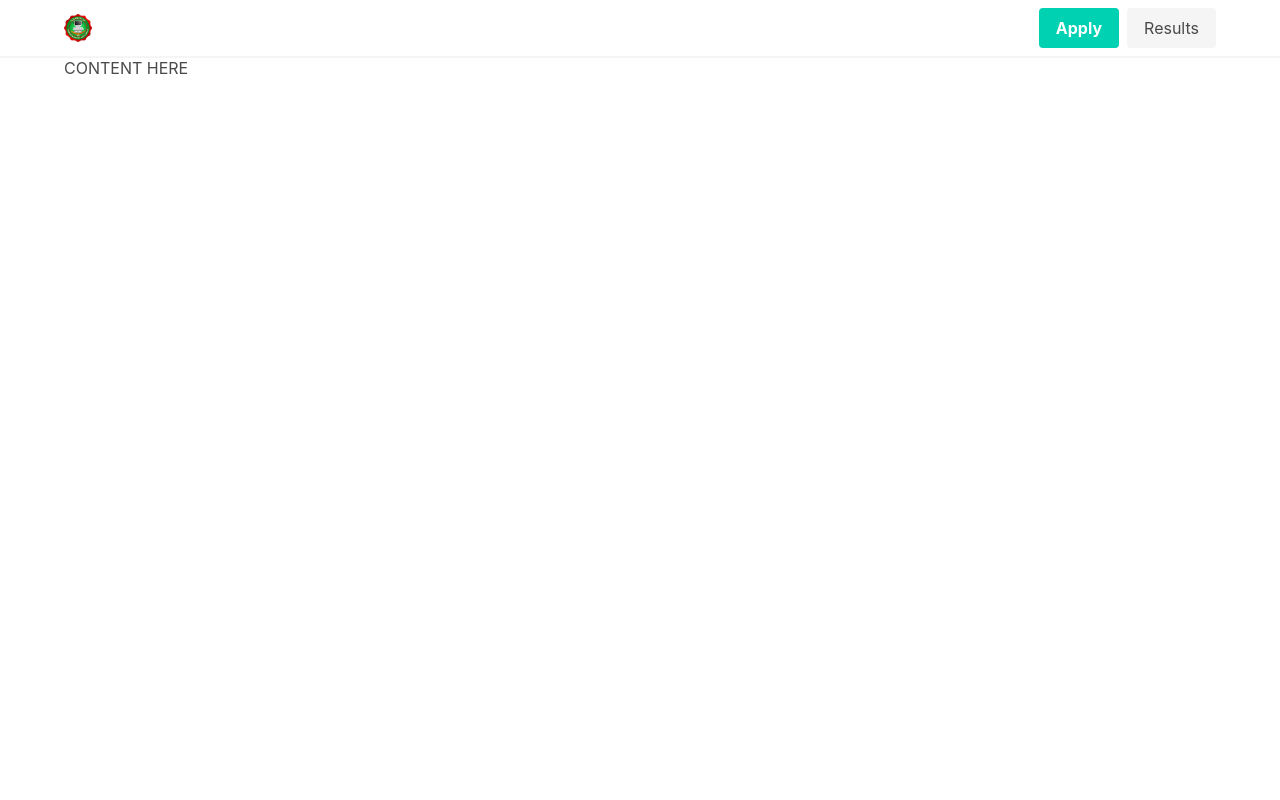
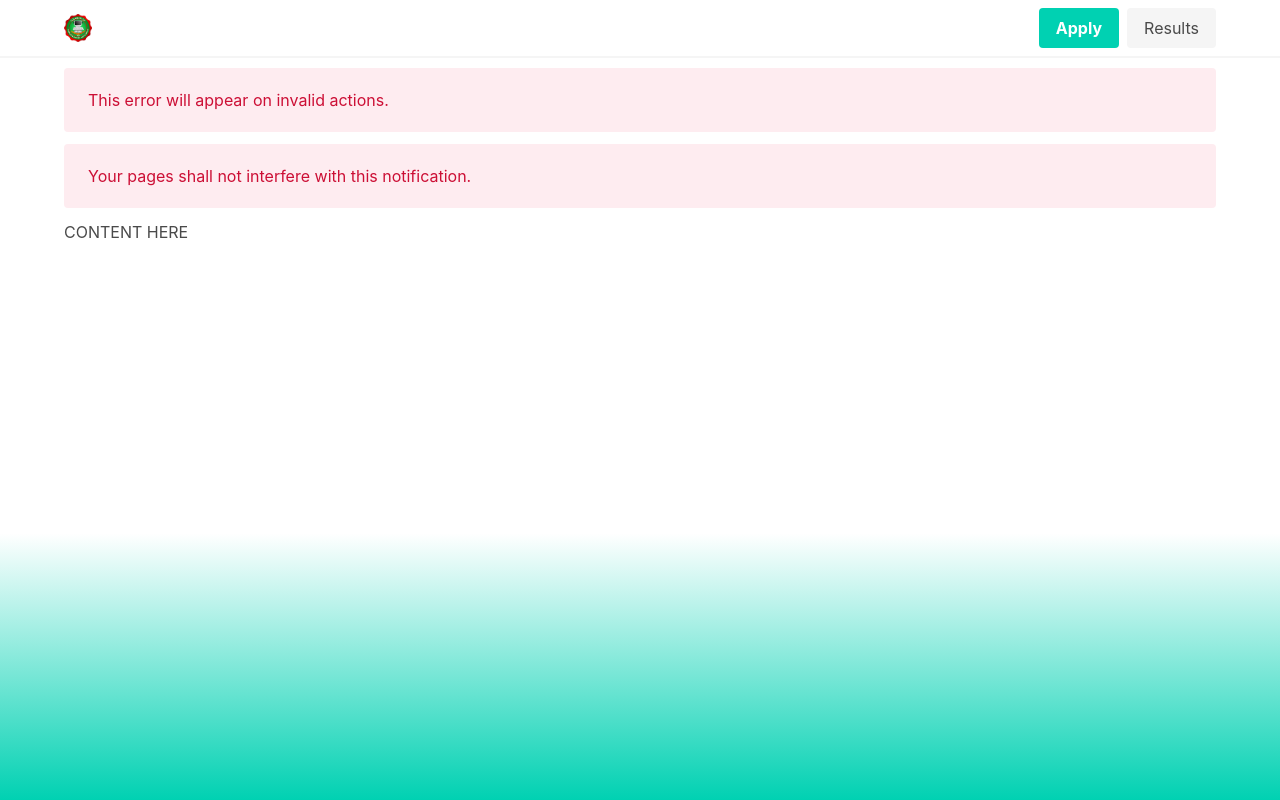
Before and after one commit to ralf-t/ccss_admission, a Flask app: page / in a window 1280 px wide. Run offline with Flask 2, Linux system fonts and the light colour scheme.

Commit message:
errors and bg

```diff
--- a/ccssadmission/static/base.css
+++ b/ccssadmission/static/base.css
@@ -0,0 +1,5 @@
+html {
+	height: 100%;
+	background-image: linear-gradient(180deg, white,white,white,#00d1b2);
+	background-attachment: fixed;
+}
--- a/ccssadmission/templates/base.html
+++ b/ccssadmission/templates/base.html
@@ -41,7 +41,21 @@
 		  </div>
 		  </div>
 		</nav>
+
+
 		<div class="container">
+			<!-- {% if errors %}
+				{% for error in errors %}
+					{{error}}
+				{% endfor %}
+			{% endif %} -->
+				<div class="notification is-danger is-light my-3">
+					This error will appear on invalid actions.
+				</div>
+				<div class="notification is-danger is-light my-3">
+					Your pages shall not interfere with this notification.
+				</div>
+
 			{% block content %}
 
 			{% endblock content %}
```
Also changed, not shown: ccssadmission/static/bg.jpg (added).
